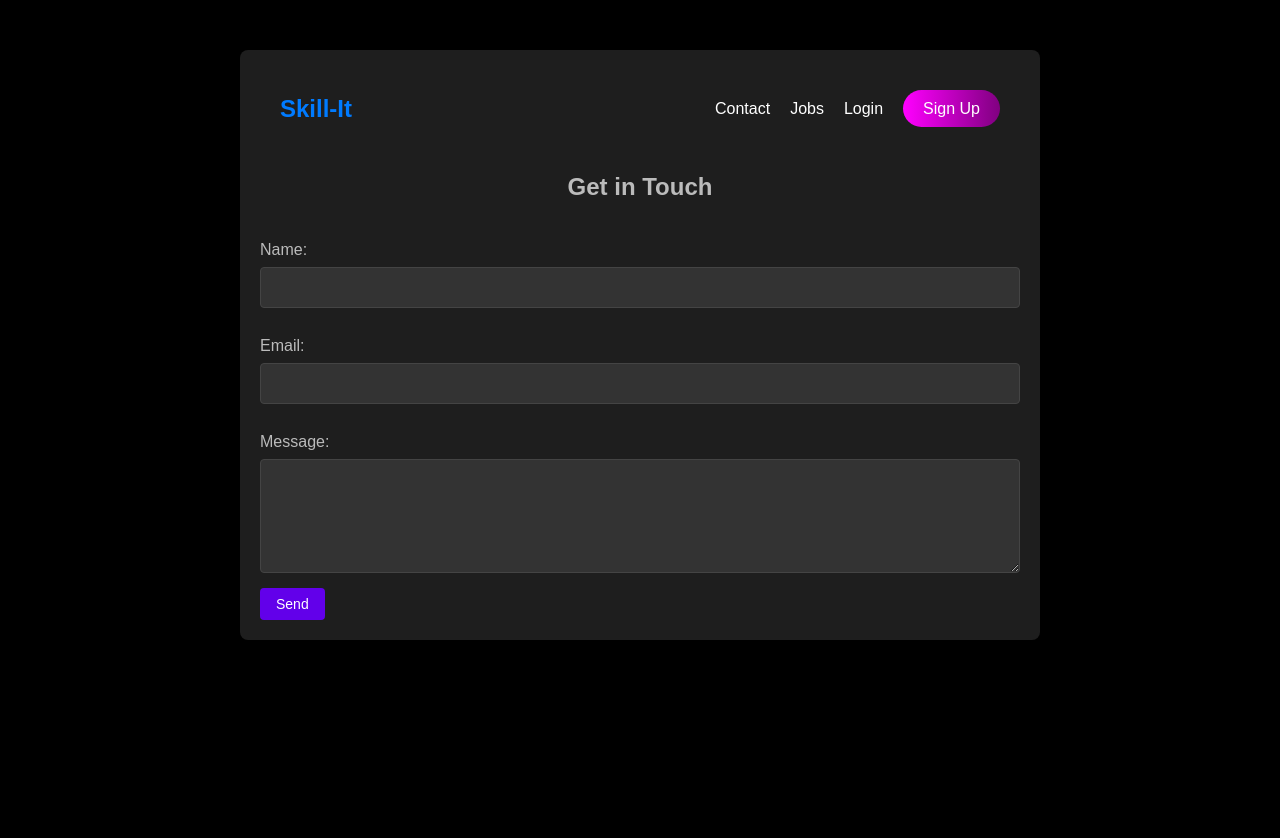
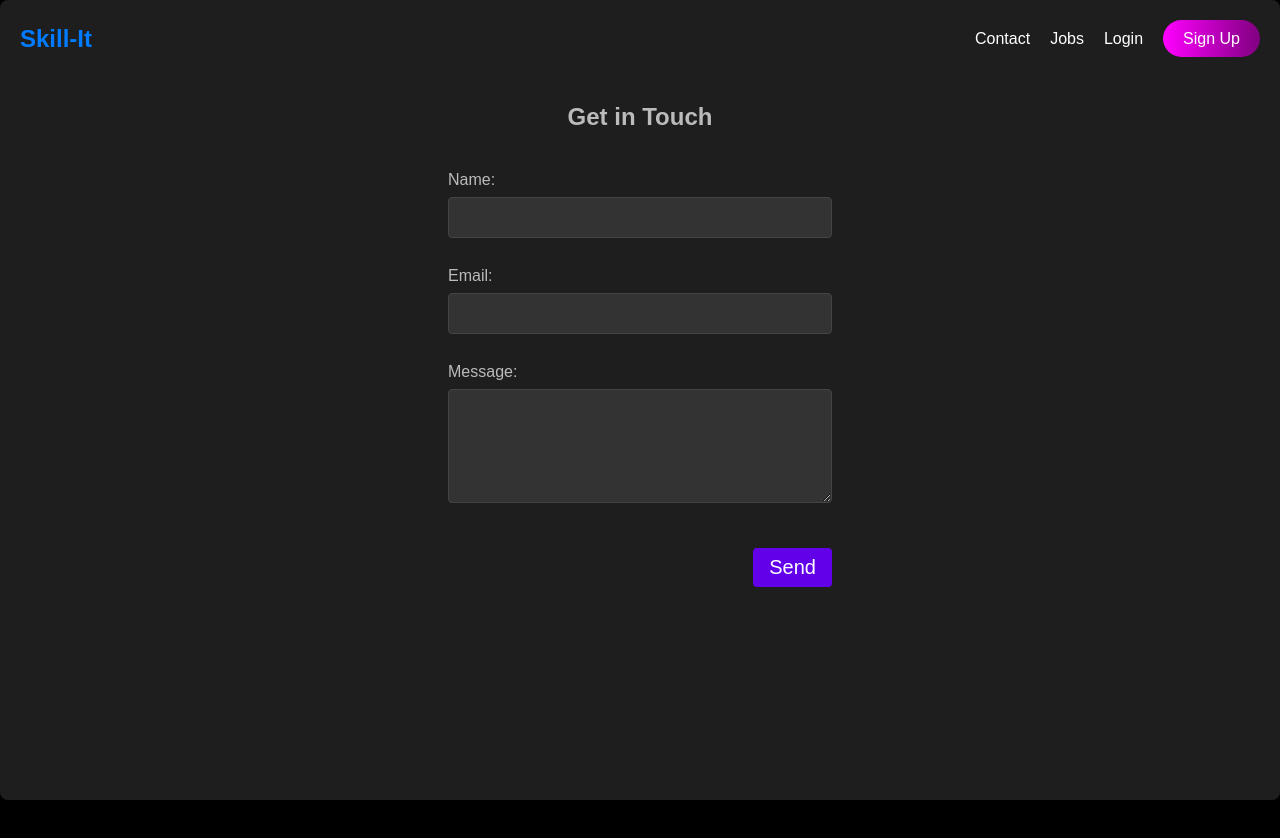
Before and after one commit to DevelSSN/skill-It, a React (Vite) app in the folder skill-It/: page /contact in a window 1280 px wide. Shown: the top 838 px of the page. After the commit the page ends 800 px from the top, so only its background shows below. Built offline with nearby package versions, Linux system fonts and the light colour scheme.

Commit message:
Fixed ContactUs

```diff
--- /dev/null
+++ b/package.json
@@ -0,0 +1,6 @@
+{
+  "dependencies": {
+    "react-html-parser": "^2.0.2",
+    "react-router": "^6.27.0"
+  }
+}
--- a/skill-It/src/components/ContactUs/ContactUs.jsx
+++ b/skill-It/src/components/ContactUs/ContactUs.jsx
@@ -6,6 +6,7 @@ const ContactUs = () => {
   return (
     <div className={styles.container}>
       <Header />
+      <div className={styles.frm}>
       <h2>Get in Touch</h2>
       <form action="/submit" method="post">
         <label htmlFor="name">Name:</label>
@@ -17,8 +18,9 @@ const ContactUs = () => {
         <label htmlFor="message">Message:</label>
         <textarea id="message" name="message" rows="5" required></textarea>
 
-        <button type="submit">Send</button>
+        <button className={styles.sendButton} type="submit">Send</button>
       </form>
+      </div>
     </div>
   );
 };
--- a/skill-It/src/components/ContactUs/ContactUs.module.css
+++ b/skill-It/src/components/ContactUs/ContactUs.module.css
@@ -1,11 +1,27 @@
+
 .container {
-    max-width: 800px;
-    margin: 50px auto;
-    padding: 20px;
+    /* max-width: 1000px; */
+    width: 100vw;
+    height: 100vb;
+    /* margin: 20%; */
+
+    /* padding: 20px; */
     background: #1e1e1e; /* Slightly lighter background */
     border-radius: 8px;
     box-shadow: 0 2px 10px rgba(0, 0, 0, 0.5);
-    text-align: left; /* Align text to the left */
+    text-align: left;
+}
+
+.frm{
+    min-width: 30%;
+    max-width: 50%;
+    justify-self: center;
+}
+
+.sendButton{
+    align-self: flex-end;
+    margin-top: 30px;
+    font-size: 1.25rem;
 }
 
 .logo {
@@ -66,6 +82,6 @@ button:hover {
 @media (max-width: 600px) {
     .container {
         margin: 20px;
-        padding: 15px;
+        padding: 25px;
     }
 }
```
Also changed, not shown: 1 other file (tests, documents, lock files or other folders).
